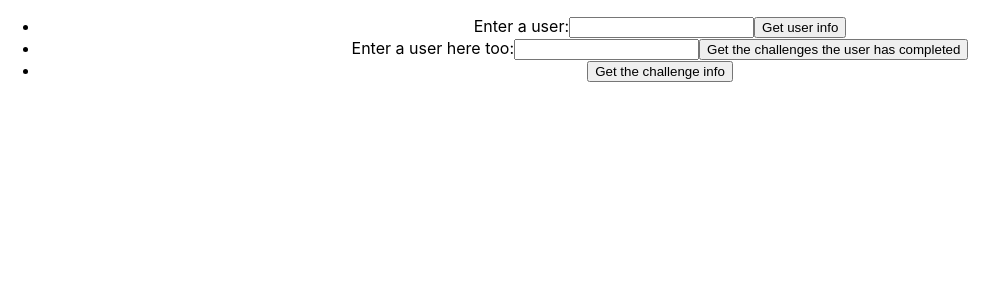
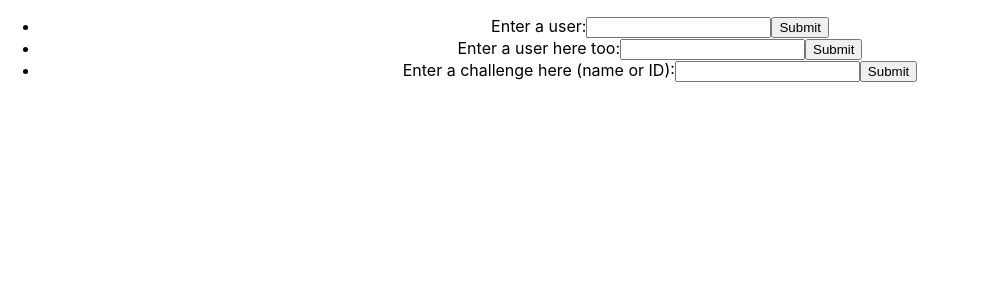
Before and after one commit to crispinonicky/codewars-api, a React (Create React App) app: page / in a window 1280 px wide. Shown: the top 300 px of the page, without its empty margins (0-1008 px from the left). Built offline with nearby package versions, Linux system fonts and the light colour scheme.

Commit message:
basic functonality achieved

```diff
--- a/src/App.js
+++ b/src/App.js
@@ -6,14 +6,16 @@ import React, { useState, useEffect } from "react";
 
 function App() {
 
-  const [inputs, setInput] = useState();
+  // const [inputs, setInput] = useState();
   const [userInfo, setUserInfo] = useState("");
   const [userChallenges, setUserChallenges] = useState("");
   const [challengeInfo, setChallengeInfo] = useState("");
 
   useEffect(() => {
-    console.log(userInfo)
-    console.log(userChallenges)
+    console.log('User we are searching for (INFO): ',userInfo)
+    console.log('User we are searching for (CHALLENGES): ', userChallenges)
+    console.log('Challenge we are searching for: ', challengeInfo)
+
   });
 
   let sampleUser = 'ncrispino'
@@ -39,7 +41,9 @@ function App() {
 
   // getUser(sampleUser)
 
-  function getCompleted(user){
+  function getCompleted(e, user){
+    user = userChallenges
+    console.log(user)
     axios.get(corsAnywhere + 'https://www.codewars.com/api/v1/users/' + user + '/code-challenges/completed?page=0')
     .then(data => {
       console.log("Here are the challenges that the user has completed:")
@@ -48,6 +52,7 @@ function App() {
     .catch(err => {
       console.log(err)
     })
+    e.preventDefault()
   }
 
   // getCompleted(sampleUser)
@@ -57,7 +62,8 @@ function App() {
   // Can be an ID, or the name of a challenge formatted-like-this
   let sampleChallenge = '5277c8a221e209d3f6000b56'
 
-  function getChallenge(challenge){
+  function getChallenge(e, challenge){
+    challenge = challengeInfo
     axios.get(corsAnywhere + 'https://www.codewars.com/api/v1/code-challenges/' + challenge)
     .then(data => {
       console.log("Here is the information of a single challenge:")
@@ -66,6 +72,7 @@ function App() {
     .catch(err => {
       console.log(err)
     })
+    e.preventDefault()
   }
 
   // getChallenge(sampleChallenge)
@@ -80,6 +87,10 @@ function App() {
 
   function handleChangeUserChallenges(e){
     setUserChallenges(e.target.value)
+  }
+
+  function handleChangeChallenge(e){
+    setChallengeInfo(e.target.value)
   }
 
   // function handleSubmit(e){
@@ -103,30 +114,39 @@ function App() {
 
       <ul>
         <li>
+
         <form onSubmit={getUser}>
         <label>
           Enter a user:
           <input type="text" value={userInfo} onChange={handleChangeUser} />
         </label>
-        <input type = "submit" value = "Get user info" onClick ={(e) => getUser(e, {userInfo})}/>
+        <input type = "submit" value = "Submit" onClick ={(e) => getUser(e, {userInfo})}/>
+      </form>
 
-        {/* <input type="submit" value="Submit" /> */}
-      </form>
-          {/* <button type = "submit" onClick ={(e) => getUser({userInfo})}>Get the user info</button> */}
           </li>
+
           <li>
+
         <form onSubmit={getCompleted}>
         <label>
           Enter a user here too:
           <input type="text" value={userChallenges} onChange={handleChangeUserChallenges} />
         </label>
-        <input type = "submit" value = "Get the challenges the user has completed" onClick ={(e) => getChallenge(e, {userChallenges})}/>
+        <input type = "submit" value = "Submit" onClick ={(e) => getCompleted(e, {userChallenges})}/>
+      </form>
+          </li>
 
-        {/* <input type="submit" value="Submit" /> */}
+          <li>
+
+        <form onSubmit={getChallenge}>
+        <label>
+          Enter a challenge here (name or ID):
+          <input type="text" value={challengeInfo} onChange={handleChangeChallenge} />
+        </label>
+        <input type = "submit" value = "Submit" onClick ={(e) => getChallenge(e, {challengeInfo})}/>
       </form>
-          {/* <button type = "submit" onClick ={(e) => getUser({userInfo})}>Get the user info</button> */}
-          </li>        <li><button onClick ={(e) => getChallenge('5277c8a221e209d3f6000b56')}>Get the challenge info</button></li>
-      </ul>
+          </li>
+          </ul>
 
     </div>
   );
```
